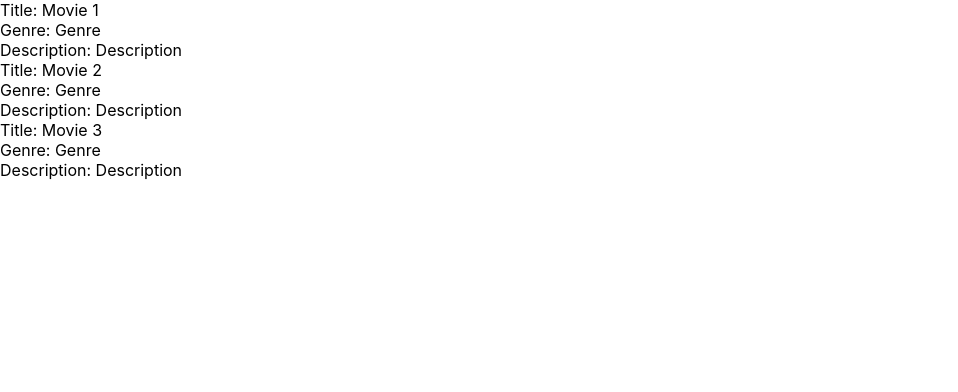
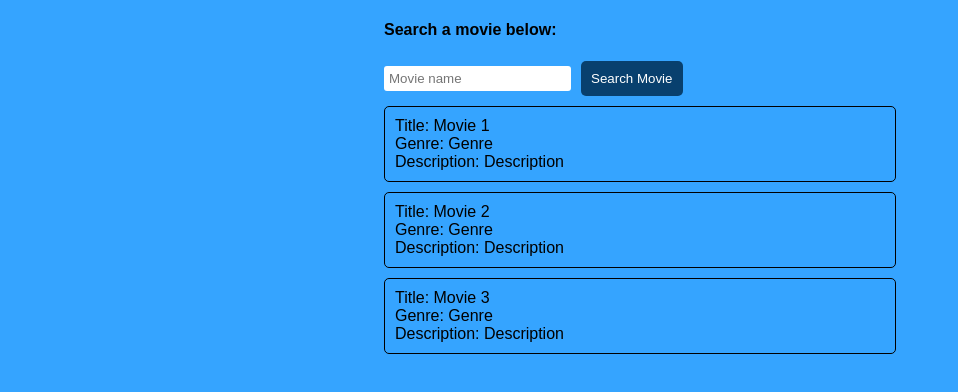
Before and after one commit to obs4qqf/movie-collection-app, a React (Create React App) app in the folder appfrontend/: page / in a window 1280 px wide. Shown: the top 392 px of the page, without its empty margins (0-958 px from the left). Built offline with nearby package versions, Linux system fonts and the light colour scheme.

Commit message:
Began Search Form and add basic styling

```diff
--- a/appfrontend/src/App.js
+++ b/appfrontend/src/App.js
@@ -1,4 +1,4 @@
-import { useState, useEffect } from 'react'
+import { useState } from 'react'
 import SearchMovie from './components/SearchMovie'
 import Movies from './components/Movies'
 
@@ -24,12 +24,14 @@ function App() {
     }
   ])
 
+  const addMovie = (movie) => {
+    setMovieData([...movieData, {id: 4, title: movie, genre: 'Genre', description: 'Desc'}])
+  }
+
   return (
-    <div className="App">
-      <header className="App-header">
-        <SearchMovie />
-        <Movies movieData={movieData} />
-      </header>
+    <div className="app">
+      <SearchMovie addMovie={addMovie} />
+      <Movies movieData={movieData} />
     </div>
   );
 }
--- a/appfrontend/src/components/Movie.js
+++ b/appfrontend/src/components/Movie.js
@@ -2,7 +2,7 @@ const Movie = ({ movieData }) => {
     const {id, title, genre, description} = movieData
 
     return (
-        <div>
+        <div className='movie'>
             <div>Title: {title}</div>
             <div>Genre: {genre}</div>
             <div>Description: {description}</div>
--- a/appfrontend/src/components/SearchMovie.js
+++ b/appfrontend/src/components/SearchMovie.js
@@ -1,7 +1,13 @@
-const SearchMovie = () => {
+import {useState} from 'react'
+
+const SearchMovie = ({addMovie}) => {
+    const [movieName, setMovieName] = useState('')
+
     return (
         <div>
-
+            <h4>Search a movie below:</h4>
+            <input type='text' onChange={(e) => setMovieName(e.target.value)} placeholder='Movie name'/>
+            <button onClick={() => addMovie(movieName)}>Search Movie</button>
         </div>
     )
 }
--- a/appfrontend/src/index.css
+++ b/appfrontend/src/index.css
@@ -1,13 +1,38 @@
 body {
   margin: 0;
-  font-family: -apple-system, BlinkMacSystemFont, 'Segoe UI', 'Roboto', 'Oxygen',
-    'Ubuntu', 'Cantarell', 'Fira Sans', 'Droid Sans', 'Helvetica Neue',
-    sans-serif;
-  -webkit-font-smoothing: antialiased;
-  -moz-osx-font-smoothing: grayscale;
+  padding: 0;
+  background-color: #35a4ff;
+  font-family: Arial, Helvetica, sans-serif;
 }
 
-code {
-  font-family: source-code-pro, Menlo, Monaco, Consolas, 'Courier New',
-    monospace;
+.app {
+  margin: auto;
+  max-width: 40%;
 }
+
+button {
+  margin: 0px 10px;
+  padding: 10px;
+  color: #FFF;
+  background-color: #08406e;
+  border: None;
+  border-radius: 5px;
+}
+
+button:hover {
+  background-color: #2cceff;
+}
+
+input {
+  padding: 5px;
+  min-width: 20%;
+  border: None;
+  border-radius: 3px;
+}
+
+.movie {
+  border: 1px solid #000000;
+  border-radius: 5px;
+  margin: 10px 0px;
+  padding: 10px;
+}
```
